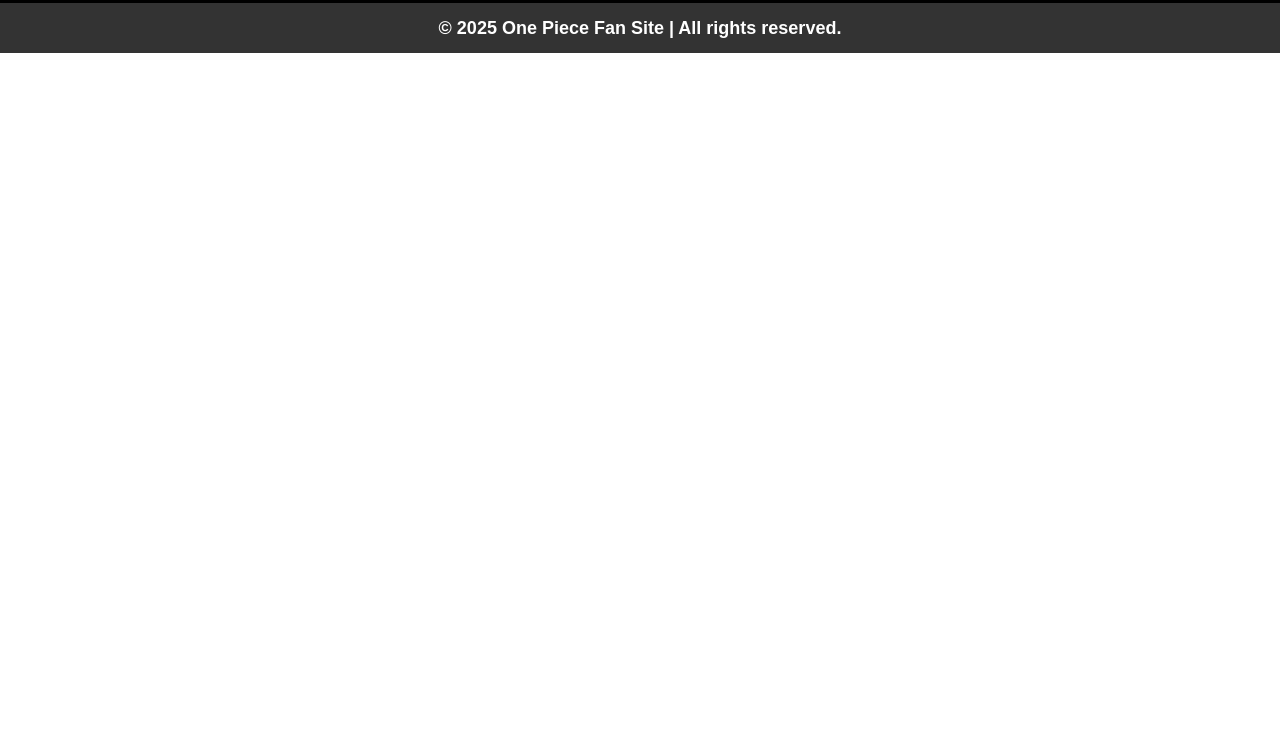
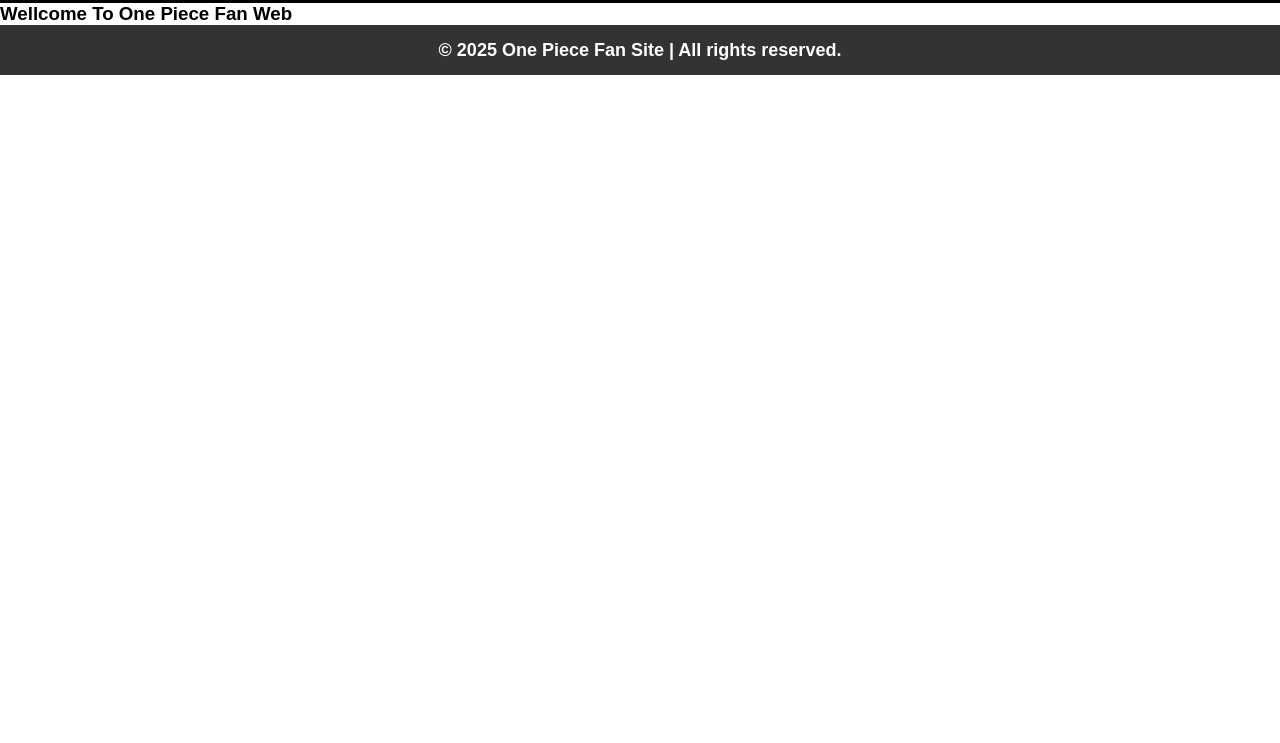
Before and after one commit to kiran360840/MASTERPIECE, a plain HTML site: page index.html in a window 1280 px wide. Shown: the part 57-800 px from the top of the page. Drawn offline with Linux system fonts and the light colour scheme.

Commit message:
Update index.html

```diff
--- a/index.html
+++ b/index.html
@@ -52,9 +52,28 @@
    <hr>
 </div>
 
+<main>
+
+   <div class="left">
+   <h3>
+      Wellcome To One Piece Fan Web
+   </h3>
+   <p>
+
+   </p>
+</div>
+
+<div class="right">
+
+
+</div>
+
+
+</main>
+
+
 <footer>
    <p>&copy; 2025 One Piece Fan Site | All rights reserved.</p>
-   <!-- copyright free -->
 </footer>
 
 <script type="text/javascript">
```
